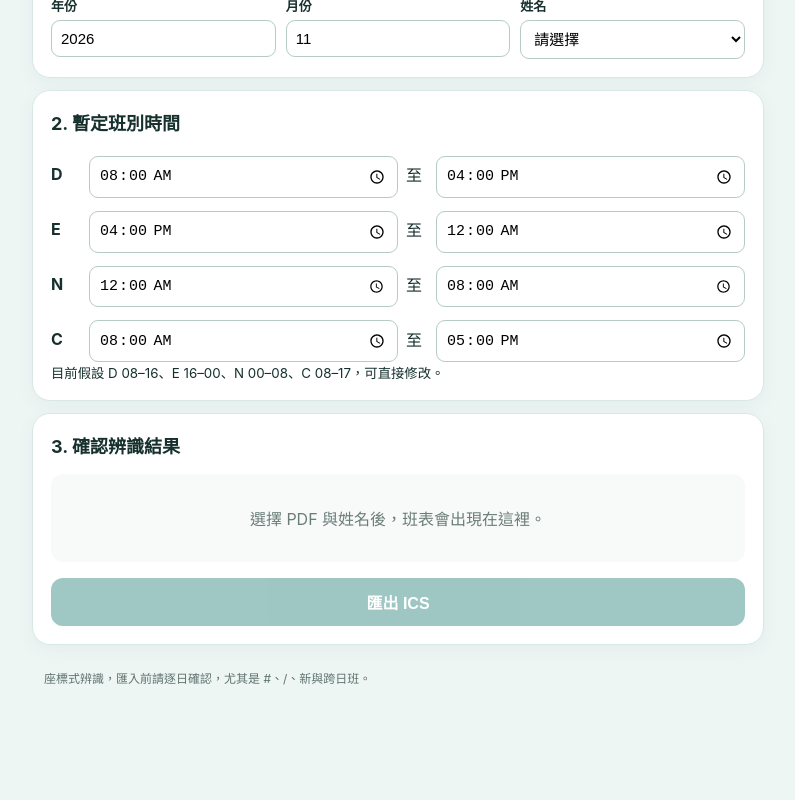
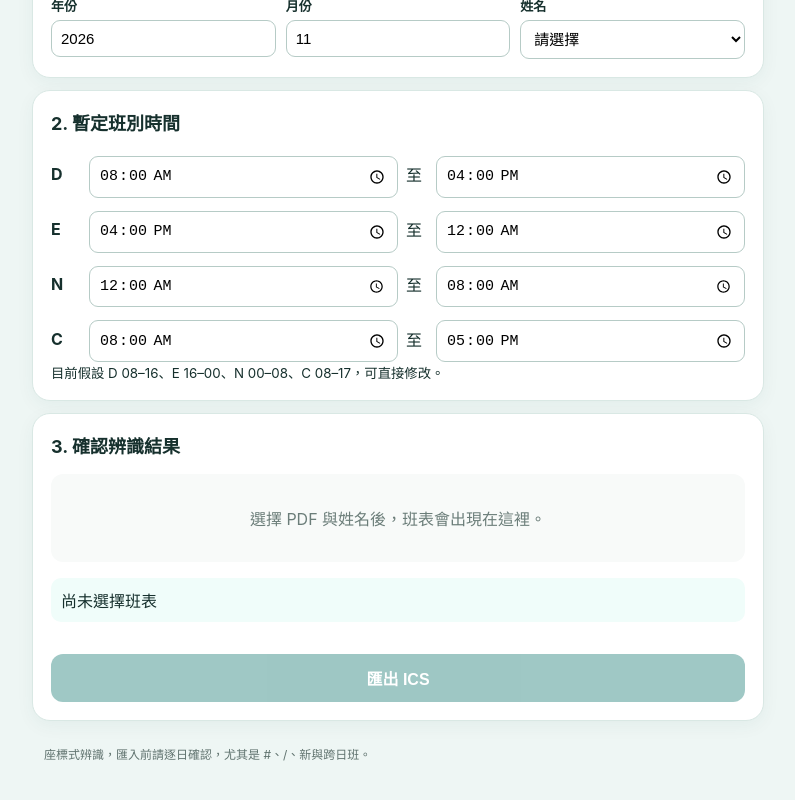
Before and after one commit to liyacolud-dev/sicu-roster-calendar, a React (Vite) app: page / in a window 1280 px wide. Shown: the part 394-1194 px from the top of the page, without its empty margins (242-1037 px from the left). Before the commit the page ends 1172 px from the top, so only its background shows below. Built offline with nearby package versions, Linux system fonts and the light colour scheme.

Commit message:
Update App.tsx

```diff
--- a/src/App.tsx
+++ b/src/App.tsx
@@ -332,6 +332,9 @@ export default function App() {
             複製班表到 TimeTree
           </button>
         ) : null}
+
+ <p className="status">{msg}</p>
+
         {customActive ? (
           <div>
             <button className="primary" type="button" onClick={() => exportNow([], "-全部")} disabled={noEntries}>
```
